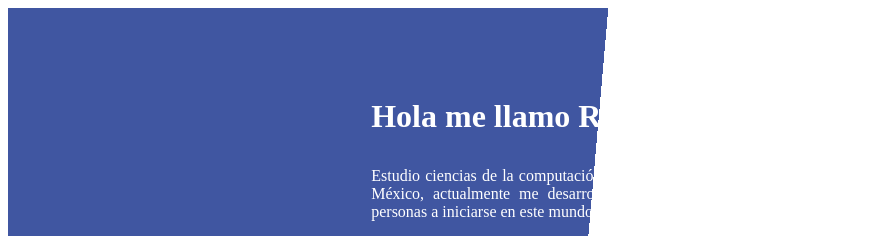
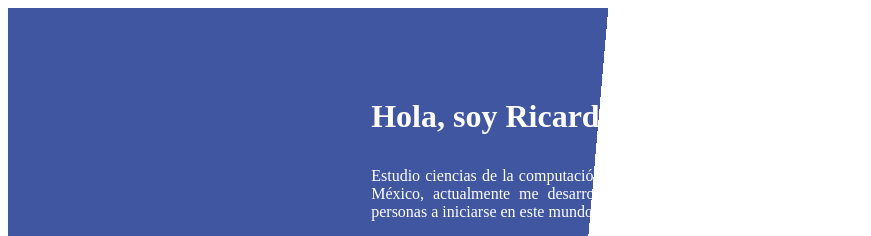
Before and after one commit to Ricardoengithub/Firgun, a Gatsby site: page /author in a window 1280 px wide. Shown: the top 236 px of the page, without its empty margins (0-871 px from the left). Built offline with nearby package versions, Linux system fonts and the light colour scheme; Gatsby itself is replaced by a stand-in of ours.

Commit message:
CSS changed author

```diff
--- a/src/pages/author.js
+++ b/src/pages/author.js
@@ -53,7 +53,7 @@ const Contact = styled.div`
   padding: 4rem;
 
   @media (max-width: 800px) {
-    flex: 0 1 100%;
+    flex: 0 1 90%;
   }
 `
 
@@ -143,7 +143,7 @@ const Interests = styled.div`
   min-width: 400px;
 
   @media (max-width: 800px) {
-    flex: 0 1 100%;
+    flex: 0 1 80%;
     margin: 4rem auto;
   }
 `
@@ -178,7 +178,7 @@ const Author = () => {
       <SEO title={"Ricardo"} description={"CV"} />
       <Home>
         <Info>
-          <h1>Hola me llamo Ricardo!</h1>
+          <h1>Hola, soy Ricardo!</h1>
           <p style={{ textAlign: `justify` }}>
             Estudio ciencias de la computación en la Universidad Nacional
             Autónoma de México, actualmente me desarrollo en crear proyectos que
```
